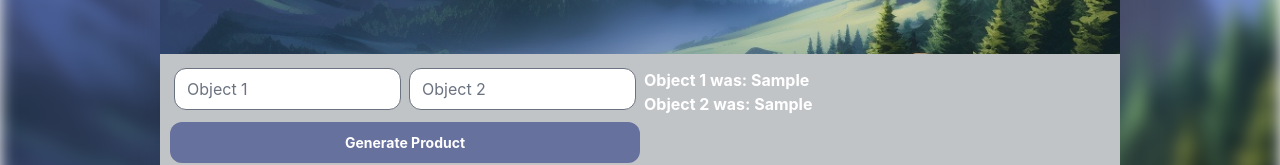
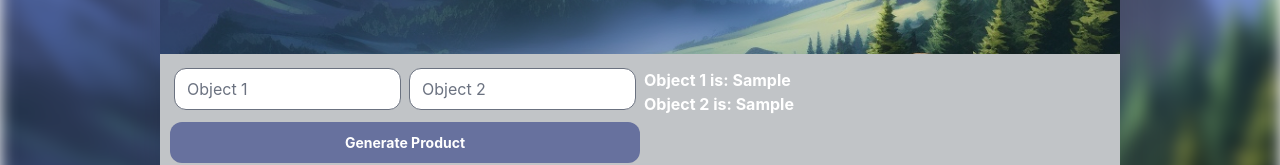
Before and after one commit to akallbold/idea-generator, a React (Create React App) app: page / in a window 1280 px wide. Both pictures are taken after typing "Sample", "Sample" into the empty fields and a click on the button "Generate Product". Shown: the part 346-511 px from the top of the page. Built offline with nearby package versions, Linux system fonts and the light colour scheme; no server answers.

Commit message:
Update object display in App component

```diff
--- a/src/App.tsx
+++ b/src/App.tsx
@@ -118,10 +118,10 @@ function App() {
               )}
               {object1 && object2 && (
                 <div className="m-1 text-white font-bold">
-                  <span>{` Object 1 was: `}</span>
+                  <span>{` Object 1 is: `}</span>
                   <span className="font-bold">{`${object1}`}</span>
                   <br />
-                  <span>{` Object 2 was: `}</span>
+                  <span>{` Object 2 is: `}</span>
                   <span className="font-bold">{`${object2}`}</span>
                 </div>
               )}
```
